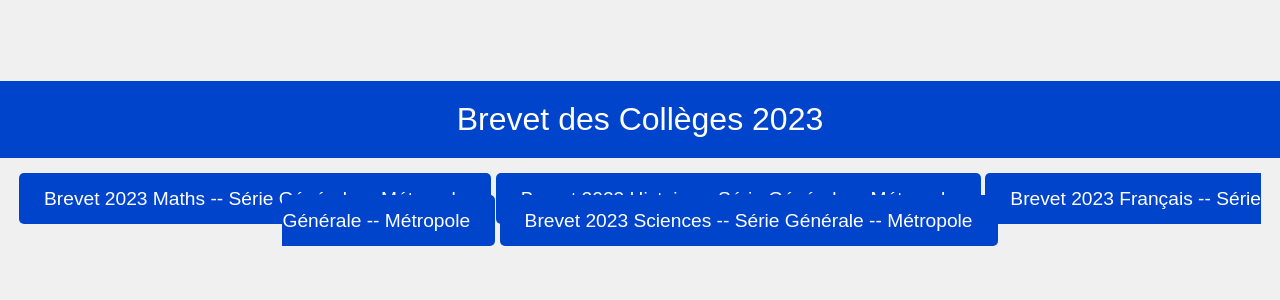
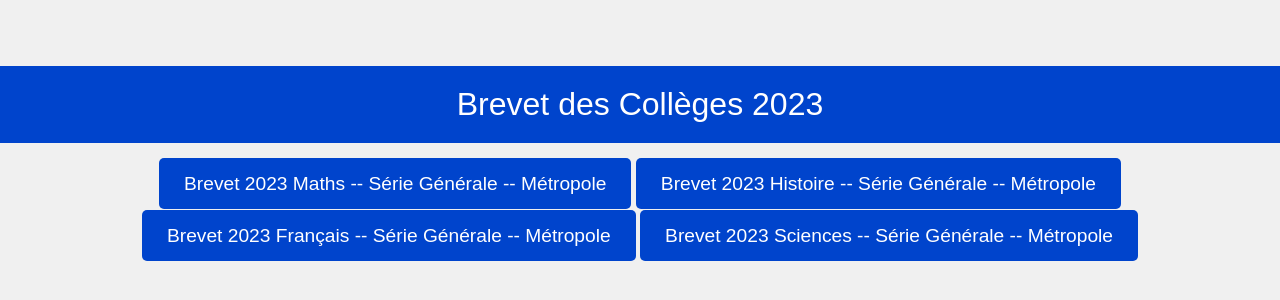
Before and after one commit to Komas19-new/brevet, a plain HTML site: page index.html in a window 1280 px wide. Shown: the part 244-544 px from the top of the page. Drawn offline with Linux system fonts and the light colour scheme.

Commit message:
Update index.html

```diff
--- a/index.html
+++ b/index.html
@@ -49,6 +49,8 @@
     <div class="link-container">
         <a href="/DNB2023/Métropole/Général/Maths/index.html">Brevet 2023 Maths -- Série Générale -- Métropole</a>
         <a href="/DNB2023/Métropole/Général/Histoire/index.html">Brevet 2023 Histoire -- Série Générale -- Métropole</a>
+    </div>
+    <div class="link-container">
         <a href="/DNB2023/Métropole/Général/Français/index.html">Brevet 2023 Français -- Série Générale -- Métropole</a>
         <a href="/DNB2023/Métropole/Général/Sciences/index.html">Brevet 2023 Sciences -- Série Générale -- Métropole</a>
     </div>
```
